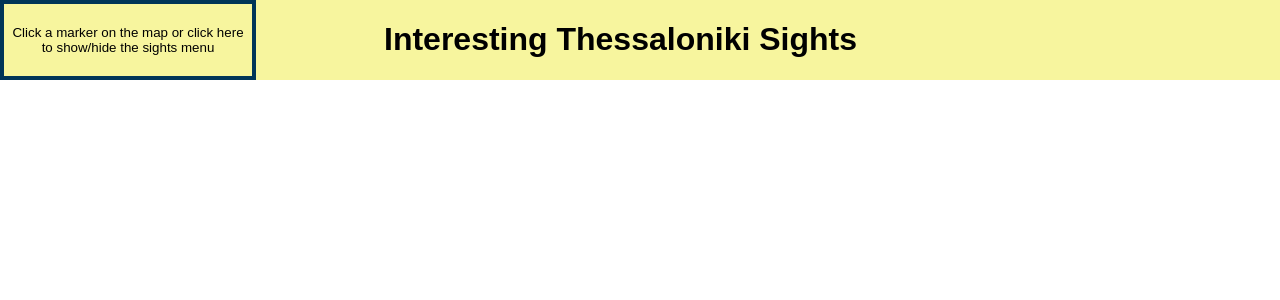
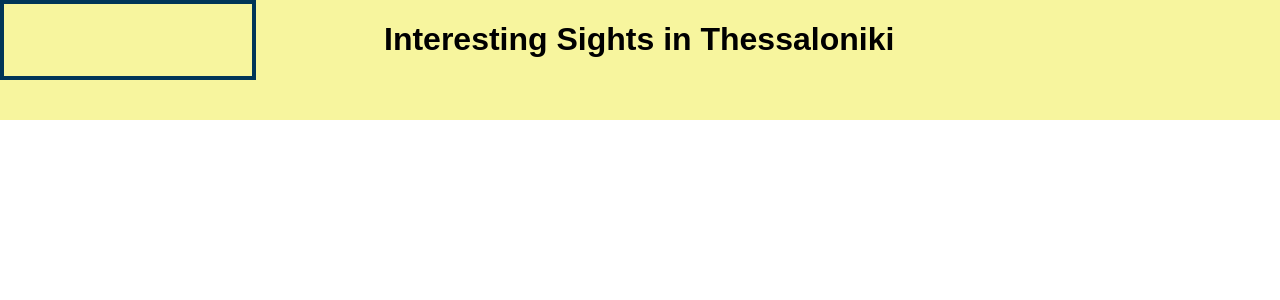
Before and after one commit to dimikara/React-Neighborhood-Map-3, a React (Create React App) app: page / in a window 1280 px wide. Shown: the top 300 px of the page. Built offline with nearby package versions, Linux system fonts and the light colour scheme; no server answers.

Commit message:
chore: Minor amendments

```diff
--- a/package.json
+++ b/package.json
@@ -5,6 +5,7 @@
   "dependencies": {
     "axios": "^0.18.0",
     "react": "^16.4.2",
+    "react-burger-menu": "^2.5.2",
     "react-dom": "^16.4.2",
     "react-scripts": "1.1.4"
   },
--- a/public/index.html
+++ b/public/index.html
@@ -19,7 +19,7 @@
       work correctly both with client-side routing and a non-root public URL.
       Learn how to configure a non-root public URL by running `npm run build`.
     -->
-    <title>React App</title>
+    <title>Interesting Sites in Thessaloniki, Greece</title>
   </head>
   <body>
     <noscript>
--- a/src/App.css
+++ b/src/App.css
@@ -60,5 +60,6 @@
 
 
 .appTitle {
+  height: 15vh;
   text-align: center;
 }
--- a/src/App.js
+++ b/src/App.js
@@ -11,7 +11,7 @@ class App extends Component {
   }
 
   componentDidMount() {
-    this.getVenues()
+    this.getVenues();
   }
 
   /*
@@ -79,7 +79,7 @@ class App extends Component {
       maxWidth: 120
     })
 
-
+    // eslint-disable-next-line
     this.state.venues.map(myVenue => {
 
       var contentString = `${myVenue.venue.name} - ${myVenue.venue.location.address}`
@@ -133,12 +133,12 @@ class App extends Component {
         <div id="container">
           <div>
             <MenuContainer
-              getVenues={this.state.getVenues}
+              getVenues={this.state.venues}
               marker={this.state.marker}
             />
           </div>
-          <div className="appTitle">
-            <h1>Interesting Thessaloniki Sights</h1>
+          <div tabIndex="0" className="appTitle">
+            <h1>Interesting Sights in Thessaloniki</h1>
           </div>
         </div>
 
--- a/src/MenuButton.js
+++ b/src/MenuButton.js
@@ -5,7 +5,7 @@ class MenuButton extends Component {
   render() {
     return (
       <button type="button" id="squareButton" onMouseDown={this.props.handleMouseDown}>
-      Click a marker on the map or click here to show/hide the sights menu</button>
+      </button>
     );
   }
 }
```
Also changed, not shown: 1 other file (tests, documents, lock files or other folders).
